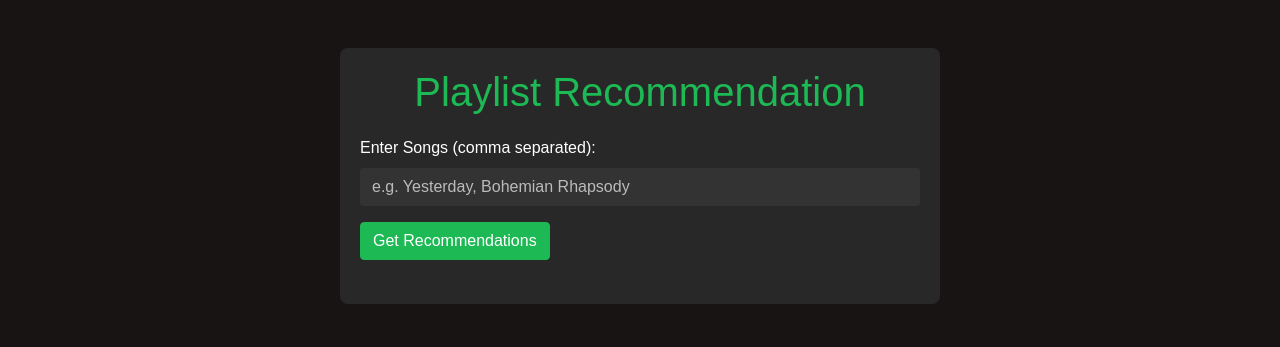
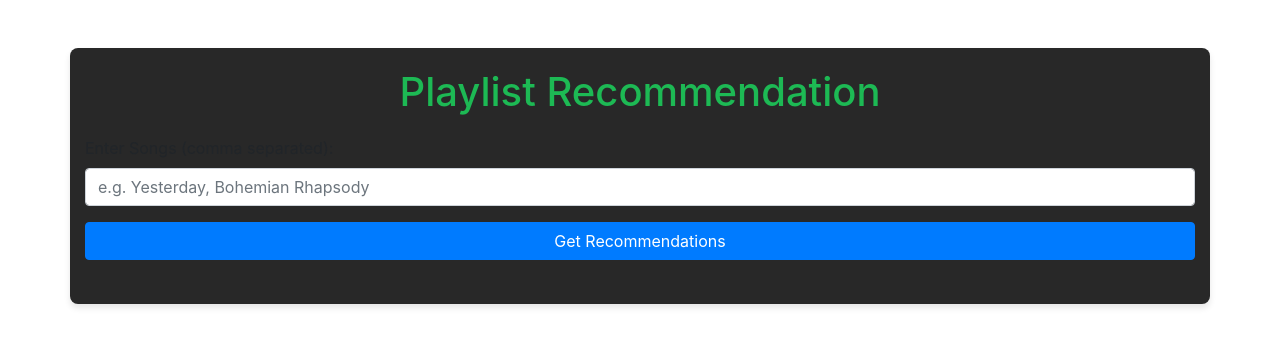
Before and after one commit to othmaneechc/cs401, a Flask app: page / in a window 1280 px wide. Shown: the top 347 px of the page. Run offline with Flask 3, Linux system fonts and the light colour scheme; some libraries are stand-ins or nearby versions.

Commit message:
Improving UI/UX

```diff
--- a/api_service/app.py
+++ b/api_service/app.py
@@ -5,6 +5,10 @@ import csv
 import random
 
 app = Flask(__name__)
+
+# Helper function to normalize song names
+def normalize(text):
+    return text.strip().lower()
 
 # Define paths for the model and songs dataset.
 MODEL_PATH = "/app/model/model_rules.pickle"
@@ -40,7 +44,7 @@ app.songs_dataset = load_songs_dataset(SONGS_DATASET_PATH)
 print(f"Loaded songs dataset with {len(app.songs_dataset)} songs.")
 
 # Build a mapping for normalized song name to original formatting.
-app.songs_mapping = {song.strip().lower(): song.strip() for song in app.songs_dataset}
+app.songs_mapping = {normalize(song): song.strip() for song in app.songs_dataset}
 
 # Define version and model_date for display purposes.
 app.version = "0.1"
@@ -56,7 +60,7 @@ def recommend():
     input_songs = data.get("songs", [])
 
     # Normalize input: lowercase and strip whitespace.
-    input_set = set(song.strip().lower() for song in input_songs if song)
+    input_set = set(normalize(song) for song in input_songs if song)
 
     if not input_set:
         return jsonify({
@@ -71,10 +75,10 @@ def recommend():
     # Use association rules: check if any rule's antecedent is a subset of input.
     for rule in app.rules:
         antecedent, consequent, conf = rule
-        antecedent_lower = set(item.strip().lower() for item in antecedent)
-        if antecedent_lower.issubset(input_set):
+        antecedent_normalized = set(normalize(item) for item in antecedent)
+        if antecedent_normalized.issubset(input_set):
             rule_found = True
-            recommended.update(set(item.strip().lower() for item in consequent))
+            recommended.update(set(normalize(item) for item in consequent))
 
     # Remove songs that the user already provided.
     recommended = recommended - input_set
@@ -84,7 +88,7 @@ def recommend():
 
     if not rule_found:
         # No rules matched; return 3 random songs from the full dataset.
-        all_songs = set(song.strip().lower() for song in app.songs_dataset)
+        all_songs = set(normalize(song) for song in app.songs_dataset)
         available_songs = list(all_songs - input_set)
         if available_songs:
             recommended = set(random.sample(available_songs, min(desired_recommendation_count, len(available_songs))))
@@ -92,7 +96,7 @@ def recommend():
     else:
         # If there are rule-based recommendations but fewer than desired, supplement with random songs.
         if len(recommended) < desired_recommendation_count:
-            all_songs = set(song.strip().lower() for song in app.songs_dataset)
+            all_songs = set(normalize(song) for song in app.songs_dataset)
             available_songs = list(all_songs - input_set - recommended)
             needed = desired_recommendation_count - len(recommended)
             if available_songs:
--- a/api_service/static/css/style.css
+++ b/api_service/static/css/style.css
@@ -2,64 +2,77 @@
 body {
   background-color: #191414;
   color: #fff;
-  font-family: Arial, sans-serif;
+  font-family: 'Helvetica Neue', Helvetica, Arial, sans-serif;
   margin: 0;
   padding: 0;
 }
 
-.container {
+/* Main container styling */
+.main-container {
   max-width: 600px;
   background-color: #282828;
   padding: 20px;
   border-radius: 8px;
-  margin: 50px auto;
+  margin: 40px auto;
+  box-shadow: 0 4px 6px rgba(0, 0, 0, 0.1);
 }
 
-h1 {
+/* Title styling */
+.title {
   color: #1DB954;
   text-align: center;
   margin-bottom: 20px;
 }
 
-.btn-primary {
-  background-color: #1DB954;
-  border-color: #1DB954;
-}
-
-.btn-primary:hover {
-  background-color: #17a44d;
-  border-color: #17a44d;
-}
-
+/* Form input styling */
 .form-control {
   background-color: #333;
+  border: none;
   color: #fff;
-  border: none;
 }
 
 .form-control::placeholder {
   color: #bbb;
 }
 
+/* Button styling */
+.btn-primary {
+  background-color: #1DB954;
+  border: none;
+  width: 100%;
+  padding: 12px;
+  font-size: 16px;
+}
+
+.btn-primary:hover {
+  background-color: #17a44d;
+}
+
+/* Results area */
+.results {
+  margin-top: 20px;
+}
+
 /* Responsive styles for mobile devices */
 @media (max-width: 768px) {
-  .container {
+  .main-container {
     width: 90%;
     padding: 15px;
     margin: 20px auto;
   }
 
-  h1 {
+  .title {
     font-size: 1.5em;
     margin-bottom: 15px;
   }
 
   .btn-primary {
-    width: 100%;
     padding: 10px;
+    font-size: 14px;
   }
 
   .form-control {
-    padding: 8px;
+    padding: 10px;
+    font-size: 14px;
   }
 }
--- a/api_service/templates/index.html
+++ b/api_service/templates/index.html
@@ -2,25 +2,27 @@
 <html lang="en">
 <head>
   <meta charset="UTF-8">
+  <!-- Mobile viewport tag -->
+  <meta name="viewport" content="width=device-width, initial-scale=1">
   <title>Playlist Recommendation Service</title>
-  <!-- Bootstrap CSS CDN -->
-  <link rel="stylesheet" href="https://stackpath.bootstrapcdn.com/bootstrap/4.5.2/css/bootstrap.min.css">
   <!-- Custom Spotify-themed CSS -->
   <link rel="stylesheet" href="{{ url_for('static', filename='css/style.css') }}">
+  <!-- Optional: Bootstrap for basic styling -->
+  <link rel="stylesheet" href="https://stackpath.bootstrapcdn.com/bootstrap/4.5.2/css/bootstrap.min.css">
 </head>
 <body>
-  <div class="container mt-5">
-    <h1>Playlist Recommendation</h1>
+  <div class="container mt-5 main-container">
+    <h1 class="title">Playlist Recommendation</h1>
     <form id="recommendForm">
       <div class="form-group">
         <label for="songsInput">Enter Songs (comma separated):</label>
         <input type="text" class="form-control" id="songsInput" placeholder="e.g. Yesterday, Bohemian Rhapsody">
       </div>
-      <button type="submit" class="btn btn-primary">Get Recommendations</button>
+      <button type="submit" class="btn btn-primary btn-submit">Get Recommendations</button>
     </form>
-    <div id="results" class="mt-4"></div>
+    <div id="results" class="results mt-4"></div>
   </div>
-  <!-- External JavaScript -->
+
   <script src="{{ url_for('static', filename='js/script.js') }}"></script>
 </body>
 </html>
--- a/k8s/deployment.yaml
+++ b/k8s/deployment.yaml
@@ -15,7 +15,7 @@ spec:
     spec:
       containers:
       - name: playlist-api
-        image: quay.io/othmaneechchabi/playlist-api:1.9
+        image: quay.io/othmaneechchabi/playlist-api:2.0
         ports:
         - containerPort: 5000
         volumeMounts:
```
